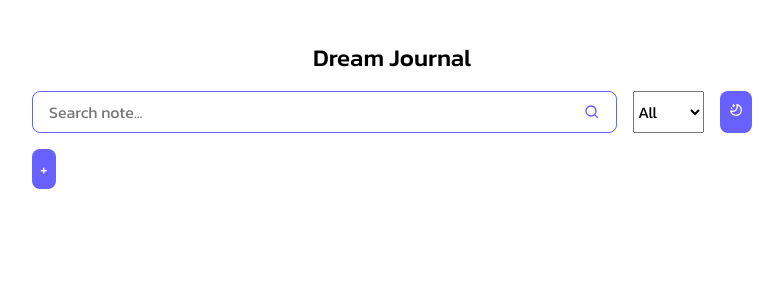
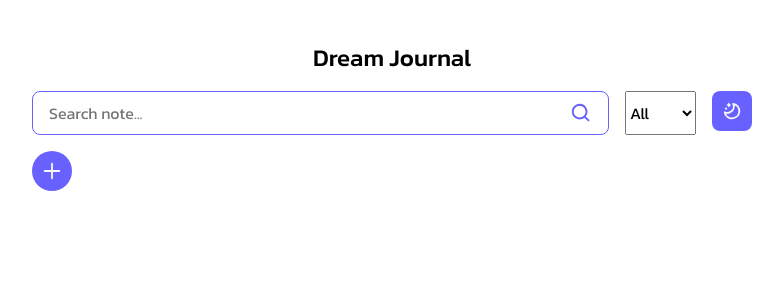
Before and after one commit to CodectiveOrg/bootcamp-2025-01-react, a React (Vite) app in the folder dream-journal/: page / in a window 1280 px wide. Shown: the top 300 px of the page, without its empty margins (248-1031 px from the left). Built offline with nearby package versions, Linux system fonts and the light colour scheme.

Commit message:
[ADD] explicit height to form elements

```diff
--- a/dream-journal/src/components/Button/Button.module.css
+++ b/dream-journal/src/components/Button/Button.module.css
@@ -1,6 +1,9 @@
 .button {
   background-color: var(--color-primary);
   color: var(--color-primary-text);
+
+  display: inline grid;
+  place-content: center;
 
   border: none;
 
@@ -13,11 +16,15 @@
   }
 
   &.small {
-    padding: 0.5rem;
+    block-size: 2.5rem;
+
+    font-size: 1.375rem;
   }
 
   &.large {
-    padding: 0.75rem;
+    block-size: 3.25rem;
+
+    font-size: 1.5rem;
   }
 
   &.same-width-height {
--- a/dream-journal/src/components/Footer/Footer.tsx
+++ b/dream-journal/src/components/Footer/Footer.tsx
@@ -1,10 +1,12 @@
+import MingcuteAddLine from "../../icons/MingcuteAddLine.tsx";
+
 import Button from "../Button/Button.tsx";
 
 function Footer() {
   return (
     <footer>
-      <Button className="add" sameWidthHeight>
-        +
+      <Button sameWidthHeight shape="circle">
+        <MingcuteAddLine />
       </Button>
     </footer>
   );
--- a/dream-journal/src/components/SearchBox/SearchBox.module.css
+++ b/dream-journal/src/components/SearchBox/SearchBox.module.css
@@ -4,7 +4,7 @@
   display: flex;
   align-items: center;
 
-  padding: 0.5rem 1rem;
+  padding: 0.625rem 1rem;
 
   border: 1px solid var(--color-primary);
   border-radius: 0.5rem;
@@ -14,7 +14,11 @@
 
     color: var(--color-primary);
 
+    block-size: 1em;
+
     border: none;
+
+    line-height: 1;
 
     &:focus {
       outline: none;
@@ -23,6 +27,8 @@
 
   svg {
     color: var(--color-primary);
+
+    font-size: 1.375rem;
   }
 
   &:focus-within {
--- a/dream-journal/src/components/SearchBox/SearchBox.tsx
+++ b/dream-journal/src/components/SearchBox/SearchBox.tsx
@@ -6,7 +6,7 @@
   return (
     <div className={styles["search-box"]}>
       <input type="text" placeholder="Search note..." />
-      <MingcuteSearchLine className="icon" />
+      <MingcuteSearchLine />
     </div>
   );
 }
--- a/dream-journal/src/components/Toolbar/Toolbar.tsx
+++ b/dream-journal/src/components/Toolbar/Toolbar.tsx
@@ -11,7 +11,7 @@
     <div className={styles.toolbar}>
       <SearchBox />
       <ItemTypeFilter />
-      <Button className="theme">
+      <Button sameWidthHeight className={styles.theme}>
         <MingcuteMoonStarsLine />
       </Button>
     </div>
--- /dev/null
+++ b/dream-journal/src/icons/MingcuteAddLine.tsx
@@ -0,0 +1,23 @@
+import { SVGProps } from "react";
+
+export function MingcuteAddLine(props: SVGProps<SVGSVGElement>) {
+  return (
+    <svg
+      xmlns="http://www.w3.org/2000/svg"
+      width="1em"
+      height="1em"
+      viewBox="0 0 24 24"
+      {...props}
+    >
+      <g fill="none">
+        <path d="m12.593 23.258l-.011.002l-.071.035l-.02.004l-.014-.004l-.071-.035q-.016-.005-.024.005l-.004.01l-.017.428l.005.02l.01.013l.104.074l.015.004l.012-.004l.104-.074l.012-.016l.004-.017l-.017-.427q-.004-.016-.017-.018m.265-.113l-.013.002l-.185.093l-.01.01l-.003.011l.018.43l.005.012l.008.007l.201.093q.019.005.029-.008l.004-.014l-.034-.614q-.005-.018-.02-.022m-.715.002a.02.02 0 0 0-.027.006l-.006.014l-.034.614q.001.018.017.024l.015-.002l.201-.093l.01-.008l.004-.011l.017-.43l-.003-.012l-.01-.01z"></path>
+        <path
+          fill="currentColor"
+          d="M11 20a1 1 0 1 0 2 0v-7h7a1 1 0 1 0 0-2h-7V4a1 1 0 1 0-2 0v7H4a1 1 0 1 0 0 2h7z"
+        ></path>
+      </g>
+    </svg>
+  );
+}
+
+export default MingcuteAddLine;
```
